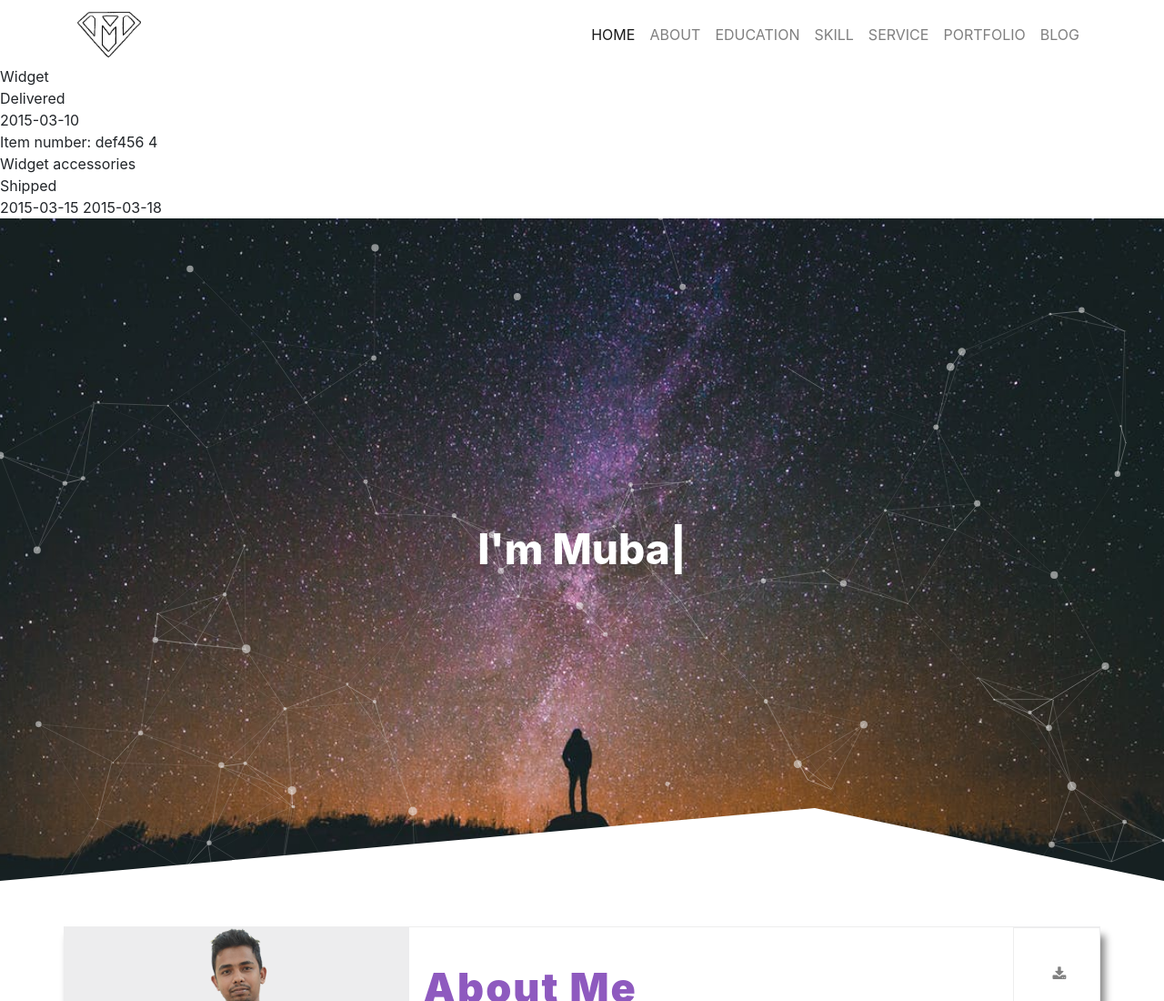
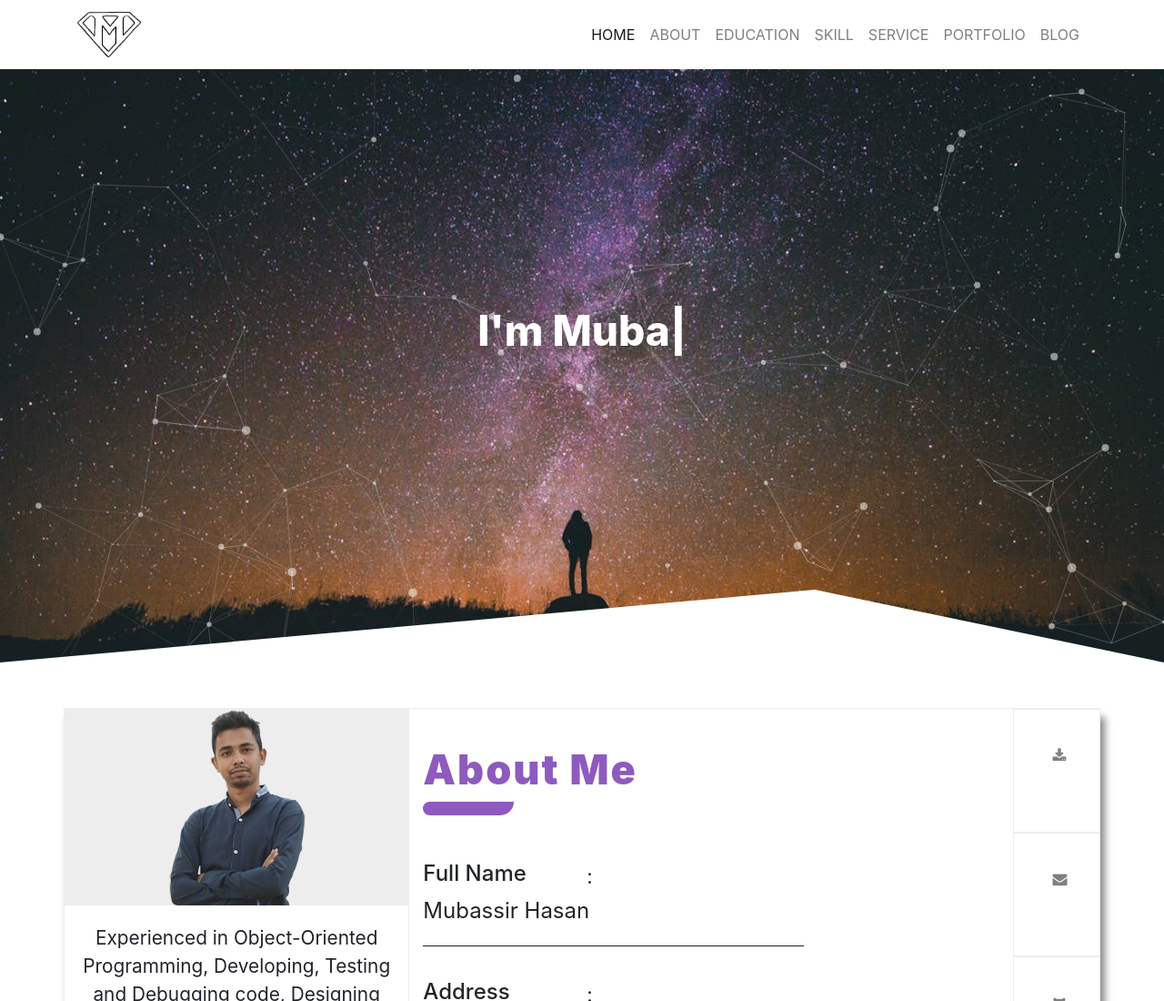
Before and after one commit to mubassir-hasan/resume, a plain HTML site: page index.html in a window 1280 px wide. Shown: the top 1100 px of the page at 91% size. Drawn offline with nearby package versions, Linux system fonts and the light colour scheme.

Commit message:
strcterd

```diff
--- a/index.html
+++ b/index.html
@@ -4,22 +4,6 @@
     <meta charset="utf-8">
   <meta name="google-site-verification" content="MTIVkLenim9Odz_GtseCU7BxA7MPFWqQ1_8cnSKnJSI" />
     <title>Mubassir Hasan</title>
-
-
-	  <script type="application/ld+json">
-{
-  "@context": "http://schema.org",
-  "@type": "Person",
-  "name": "Md. Mubassir Hasan",
-  "url": "https://mubassir-hasan.github.io/resume/",
-  "sameAs": [
-    "http://www.facebook.com/mubassir.hasan.dev",
-    "https://www.linkedin.com/in/mubassir-hasan/",
-    "https://github.com/mubassir-hasan"
-  ]
-}
-</script>
-
 <meta name="description" content="Md Mubassir Hasan. Software Engineer and Web Developer. Daffodil International University">
 <META NAME="ROBOTS" CONTENT="INDEX, FOLLOW">
 <meta http-equiv="content-type" content="text/html;charset=UTF-8">
@@ -48,38 +32,20 @@
 
     </head>
   <body>
-	  <div itemscope itemtype="http://schema.org/Order">
-  <div itemprop="seller" itemscope itemtype="http://schema.org/Organization">
-    <b itemprop="name">ACME Supplies</b>
-  </div>
-  <div itemprop="customer" itemscope itemtype="http://schema.org/Person">
-    <b itemprop="name">Jane Doe</b>
-  </div>
-  <div itemprop="orderedItem" itemscope itemtype="http://schema.org/OrderItem">
-    Item number: <span itemprop="orderItemNumber">abc123</span>
-    <span itemprop="orderQuantity">1</span>
-    <div itemprop="orderedItem" itemscope itemtype="http://schema.org/Product">
-      <span itemprop="name">Widget</span>
-    </div>
-    <link itemprop="orderItemStatus" href="http://schema.org/OrderDelivered" />Delivered
-    <div itemprop="orderDelivery" itemscope itemtype="http://schema.org/ParcelDelivery">
-      <time="expectedArrivalFrom">2015-03-10</time>
-    </div>
-  </div>
-  <div itemprop="orderedItem" itemscope itemtype="http://schema.org/OrderItem">
-    Item number: <span itemprop="orderItemNumber">def456</span>
-    <span itemprop="orderQuantity">4</span>
-    <div itemprop="orderedItem" itemscope itemtype="http://schema.org/Product">
-      <span itemprop="name">Widget accessories</span>
-    </div>
-    <link itemprop="orderItemStatus" href="http://schema.org/OrderInTransit" />Shipped
-    <div itemprop="orderDelivery" itemscope itemtype="http://schema.org/ParcelDelivery">
-      <time itemprop="expectedArrivalFrom">2015-03-15</time>
-      <time itemprop="expectedArrivalUntil">2015-03-18</time>
-    </div>
-  </div>
-</div>
-
+<script type="application/ld+json">
+{
+  "@context": "http://schema.org",
+  "@type": "Person",
+  "name": "Md. Mubassir Hasan",
+  "url": "https://mubassir-hasan.github.io/resume/",
+  "image": "https://mubassir-hasan.github.io/resume/images/myphoto.png",
+  "sameAs": [
+    "http://www.facebook.com/mubassir.hasan.dev",
+    "https://www.linkedin.com/in/mubassir-hasan/",
+    "https://github.com/mubassir-hasan"
+  ]
+}
+</script>
 
 
 
```
